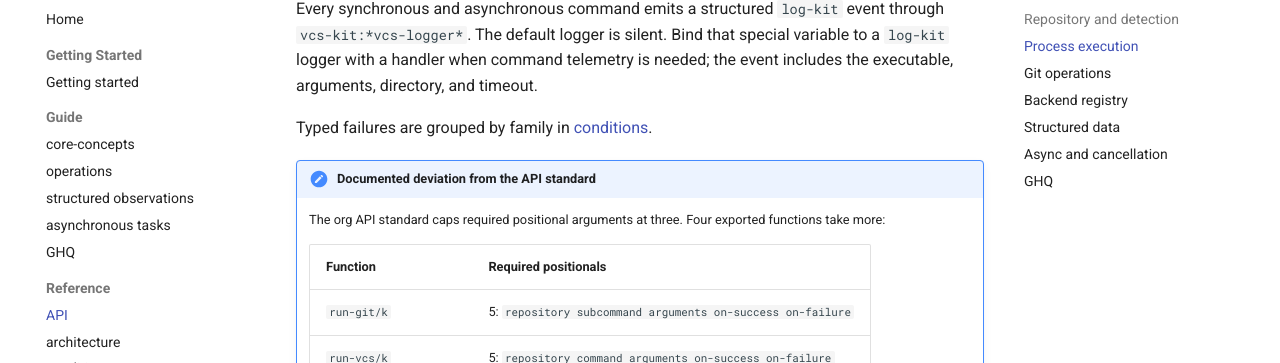
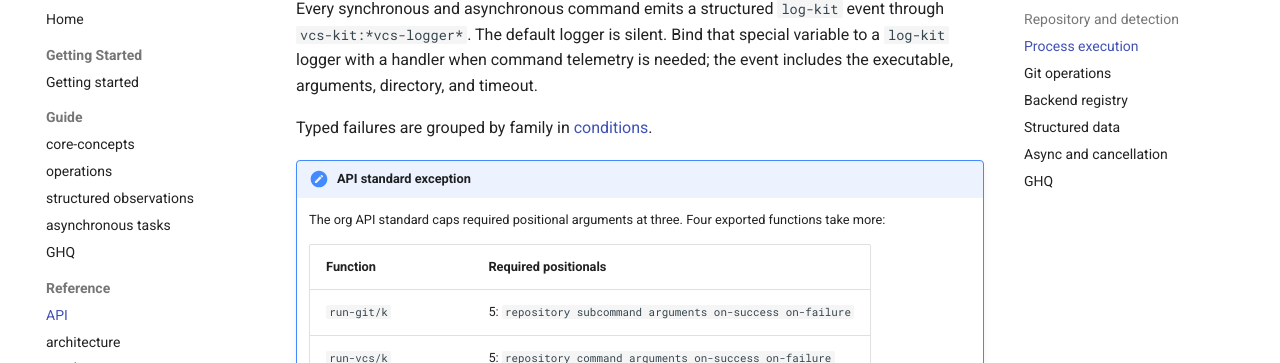
Before and after one commit to nerima-lisp/cl-vcs-kit, an MkDocs documentation site: the page built from docs/src/reference/api.md, in a window 1280 px wide and 900 px high, scrolled down 1073 px. Shown: the part 89-452 px from the top of the window. Built offline with MkDocs 1.6.1 and Material for MkDocs 9.7.7, drawn with Linux system fonts in a browser that asks for light colours; comment, search, counter and statistics services are not loaded.

Commit message:
docs: remove meta wording from API note

```diff
--- a/docs/src/reference/api.md
+++ b/docs/src/reference/api.md
@@ -53,7 +53,7 @@ needed; the event includes the executable, arguments, directory, and timeout.
 
 Typed failures are grouped by family in [conditions](conditions.md).
 
-!!! note "Documented deviation from the API standard"
+!!! note "API standard exception"
 
     The org API standard caps required positional arguments at three. Four
     exported functions take more:
```
